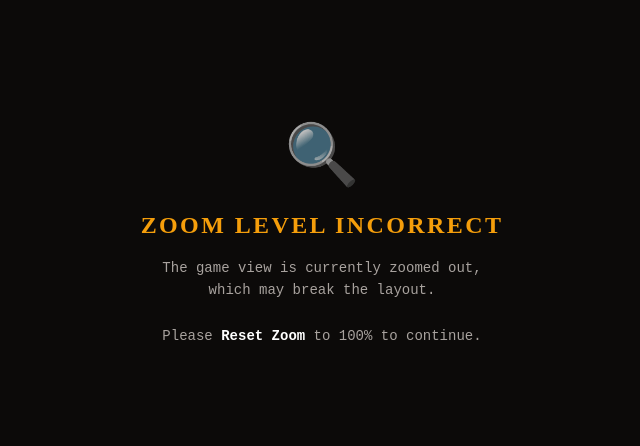
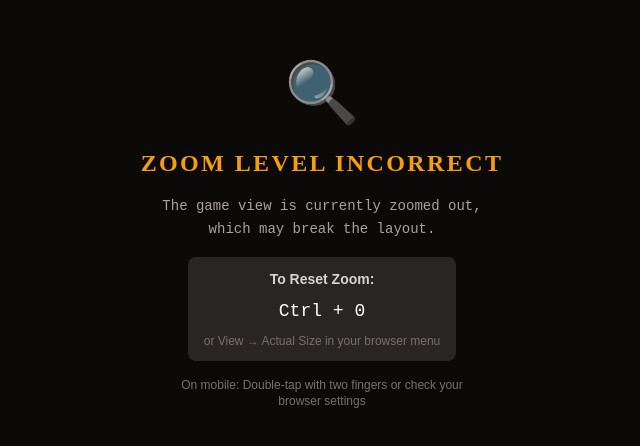
Before and after one commit to dragondealdough/sweeper-bot, a React (Vite) app: page / in a window 1280 px wide. Shown: the part 164-610 px from the top of the page, without its empty margins (318-958 px from the left). Built offline with nearby package versions, Linux system fonts and the light colour scheme.

Commit message:
v1.3.27: Add keyboard shortcuts to zoom warning screen

```diff
--- a/App.tsx
+++ b/App.tsx
@@ -662,14 +662,23 @@ const App: React.FC = () => {
   const zoomDirection = isZoomedIn ? 'in' : 'out';
 
   if (isZoomed) {
+    const isMac = typeof navigator !== 'undefined' && /Mac|iPod|iPhone|iPad/.test(navigator.platform);
+    const resetShortcut = isMac ? '⌘ + 0' : 'Ctrl + 0';
+
     return (
       <div className="fixed inset-0 z-[9999] bg-stone-950 flex flex-col items-center justify-center text-center p-8 animate-in fade-in duration-300">
         <div className="text-6xl mb-6 animate-pulse">🔍</div>
         <h2 className="text-2xl font-black text-amber-500 uppercase tracking-widest mb-4">Zoom Level Incorrect</h2>
-        <p className="text-stone-400 font-mono text-sm max-w-xs leading-relaxed">
+        <p className="text-stone-400 font-mono text-sm max-w-xs leading-relaxed mb-4">
           The game view is currently zoomed {zoomDirection}, which may break the layout.
-          <br /><br />
-          Please <span className="text-white font-bold">Reset Zoom</span> to 100% to continue.
+        </p>
+        <div className="bg-stone-800 rounded-lg px-4 py-3 mb-4">
+          <p className="text-stone-300 text-sm font-bold mb-2">To Reset Zoom:</p>
+          <p className="text-white font-mono text-lg">{resetShortcut}</p>
+          <p className="text-stone-500 text-xs mt-2">or View → Actual Size in your browser menu</p>
+        </div>
+        <p className="text-stone-500 text-xs max-w-xs">
+          On mobile: Double-tap with two fingers or check your browser settings
         </p>
       </div>
     );
--- a/constants.ts
+++ b/constants.ts
@@ -42,7 +42,7 @@ export const EVENING_THRESHOLD_MS = 3 * 60 * 1000;
 export const RECYCLE_TIME_MS = 20000;
 export const OVERWORLD_MIN_X = -12;
 export const OVERWORLD_MAX_X = 28;
-export const APP_VERSION = 'v1.3.26';
+export const APP_VERSION = 'v1.3.27';
 
 export const CARD_DEFINITIONS: Record<CardType, CardDefinition> = {
   [CardType.BOMBER]: { type: CardType.BOMBER, name: 'Bomber', description: 'Explodes dealing damage.', baseValue: 3 },
--- a/package.json
+++ b/package.json
@@ -1,7 +1,7 @@
 {
   "name": "sweeper-bot",
   "private": true,
-  "version": "1.3.26",
+  "version": "1.3.27",
   "type": "module",
   "scripts": {
     "dev": "vite",
```
